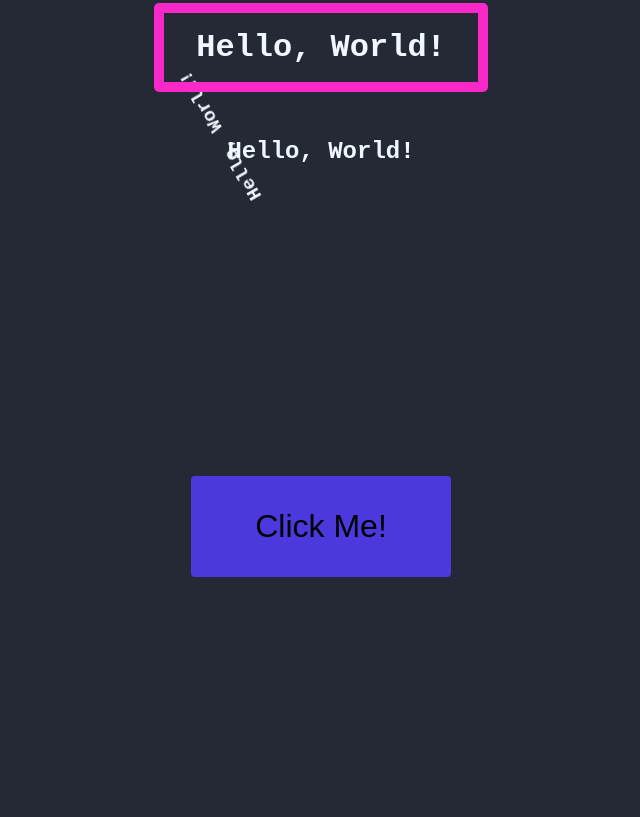
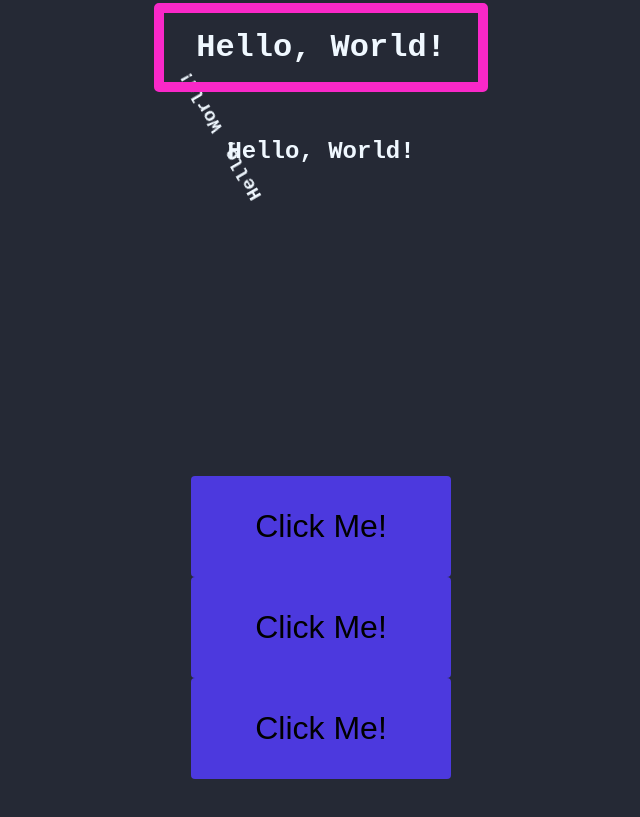
Before and after one commit to stark5200/curves, a website: page index.html in a window 1280 px wide. Shown: the part 7424-8241 px from the top of the page, without its empty margins (319-959 px from the left). Drawn offline with Linux system fonts and the light colour scheme; a script that the page names is missing; a web font is replaced by a local one.

Commit message:
animate class

```diff
--- a/index.html
+++ b/index.html
@@ -546,6 +546,8 @@
     </section>
     <section>
       <button class="KP-button">Click Me!</button>
+      <button class="button KP-button">Click Me!</button>
+      <button class="animate KP-button">Click Me!</button>
     </section>
   </body>
 </html>
```
